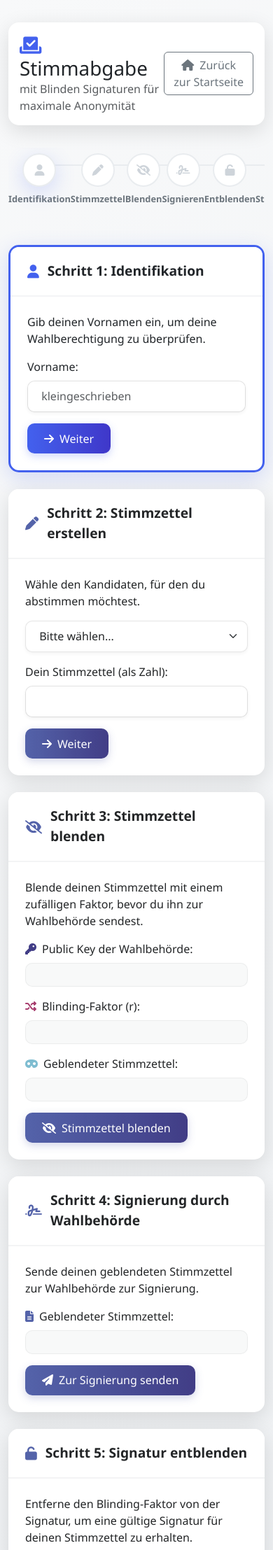
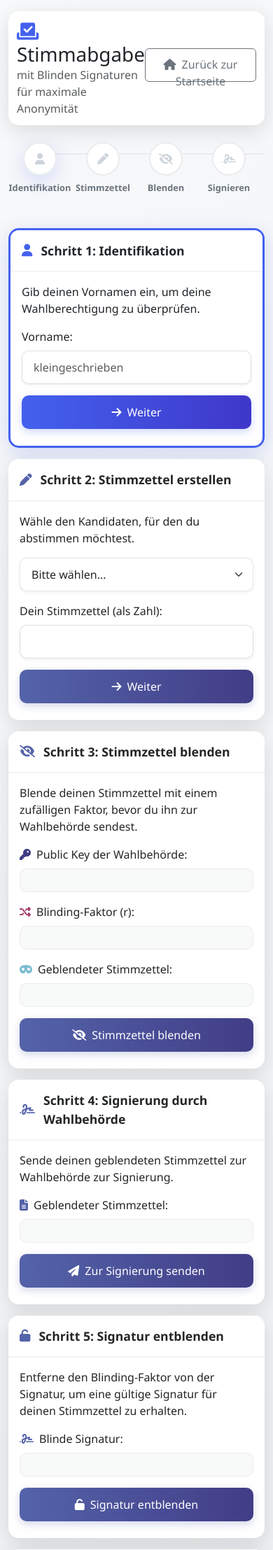
Before and after one commit to schniti269/BlindeSignaturenZurWahl, a FastAPI app: template app/templates/vote.html in a window 390 px wide. Shown: the top 2215 px of the page at 70% size. Run offline with FastAPI, Linux system fonts and the light colour scheme; the template is opened without the code that fills it, so the values that code supplies are empty; parts of the project's set-up code (start-up, migrations or seed data) failed here and were passed over; some libraries are stand-ins or nearby versions.

Commit message:
- Added QR code generation to the home route for easy access to the site URL. - Updated index.html to display the generated QR code with improved styling for better user experience. - Modified vote.html to enhance mobile responsiveness and prevent iOS zoom on input focus. - Self-critique: While the QR code feature enhances accessibility, further unit tests are needed to ensure compatibility across different devices and browsers.

```diff
--- a/app/main.py
+++ b/app/main.py
@@ -11,6 +11,15 @@ from app.utils.crypto import (
     verify_signature,
     generate_server_dh_params,
 )
+import secrets
+import time
+import math
+import random
+import re
+import qrcode
+import io
+import base64
+from PIL import Image
 
 app = FastAPI(title="Blind Signature Voting Demo")
 
@@ -73,8 +82,24 @@ dh_sessions = {}
 # Routes
 @app.get("/", response_class=HTMLResponse)
 async def home(request: Request):
+    # Generate QR code for the site URL
+    qr = qrcode.QRCode(
+        version=1,
+        error_correction=qrcode.constants.ERROR_CORRECT_L,
+        box_size=10,
+        border=4,
+    )
+    qr.add_data("http://141.72.12.183:33059/")
+    qr.make(fit=True)
+
+    img = qr.make_image(fill_color="black", back_color="white")
+    buffered = io.BytesIO()
+    img.save(buffered, format="PNG")
+    qr_img = base64.b64encode(buffered.getvalue()).decode("utf-8")
+
     return templates.TemplateResponse(
-        "index.html", {"request": request, "course_name": COURSE_NAME}
+        "index.html",
+        {"request": request, "course_name": COURSE_NAME, "qr_code": qr_img},
     )
 
 
--- a/app/templates/vote.html
+++ b/app/templates/vote.html
@@ -2,7 +2,7 @@
 <html lang="de">
 <head>
     <meta charset="UTF-8">
-    <meta name="viewport" content="width=device-width, initial-scale=1.0">
+    <meta name="viewport" content="width=device-width, initial-scale=1.0, maximum-scale=1.0, user-scalable=no">
     <title>Stimmabgabe - Blind Signature</title>
     <link href="https://cdn.jsdelivr.net/npm/bootstrap@5.3.2/dist/css/bootstrap.min.css" rel="stylesheet">
     <script src="https://unpkg.com/htmx.org@1.9.5"></script>
@@ -242,6 +242,61 @@
         .step-completed .step-text {
             color: var(--success-color);
         }
+
+        /* Mobile-specific styles */
+        @media (max-width: 768px) {
+            body {
+                padding-top: 1rem;
+            }
+
+            .voting-header {
+                margin-bottom: 1rem;
+                padding: 0.75rem;
+            }
+
+            .card {
+                margin-bottom: 1rem;
+            }
+
+            .card-header {
+                padding: 1rem;
+                font-size: 1.1rem;
+            }
+
+            .card-body {
+                padding: 1rem;
+            }
+
+            .form-control, .form-select {
+                font-size: 16px; /* Prevents iOS zoom on focus */
+                height: 48px; /* Larger touch target */
+                padding: 0.6rem 1rem;
+            }
+
+            .btn {
+                padding: 0.6rem 1rem;
+                width: 100%;
+                margin-bottom: 0.5rem;
+                height: 48px; /* Larger touch target */
+            }
+
+            .progress-indicator {
+                flex-wrap: nowrap;
+                overflow-x: auto;
+                -webkit-overflow-scrolling: touch;
+                padding-bottom: 0.5rem;
+            }
+
+            .progress-step {
+                min-width: 90px;
+            }
+
+            pre {
+                font-size: 0.7rem;
+                word-break: break-all;
+                white-space: pre-wrap;
+            }
+        }
     </style>
 </head>
 <body>
@@ -293,7 +348,7 @@
                         <p>Gib deinen Vornamen ein, um deine Wahlberechtigung zu überprüfen.</p>
                         <div class="mb-3">
                             <label for="student-id" class="form-label">Vorname:</label>
-                            <input type="text" class="form-control" id="student-id" placeholder="kleingeschrieben">
+                            <input type="text" class="form-control" id="student-id" placeholder="kleingeschrieben" autocapitalize="none" autocomplete="off" inputmode="text">
                         </div>
                         <button class="btn btn-primary" id="btn-step1"><i class="fas fa-arrow-right me-2"></i>Weiter</button>
                     </div>
```
Also changed, not shown: app/templates/index.html (+42 -1 lines).
